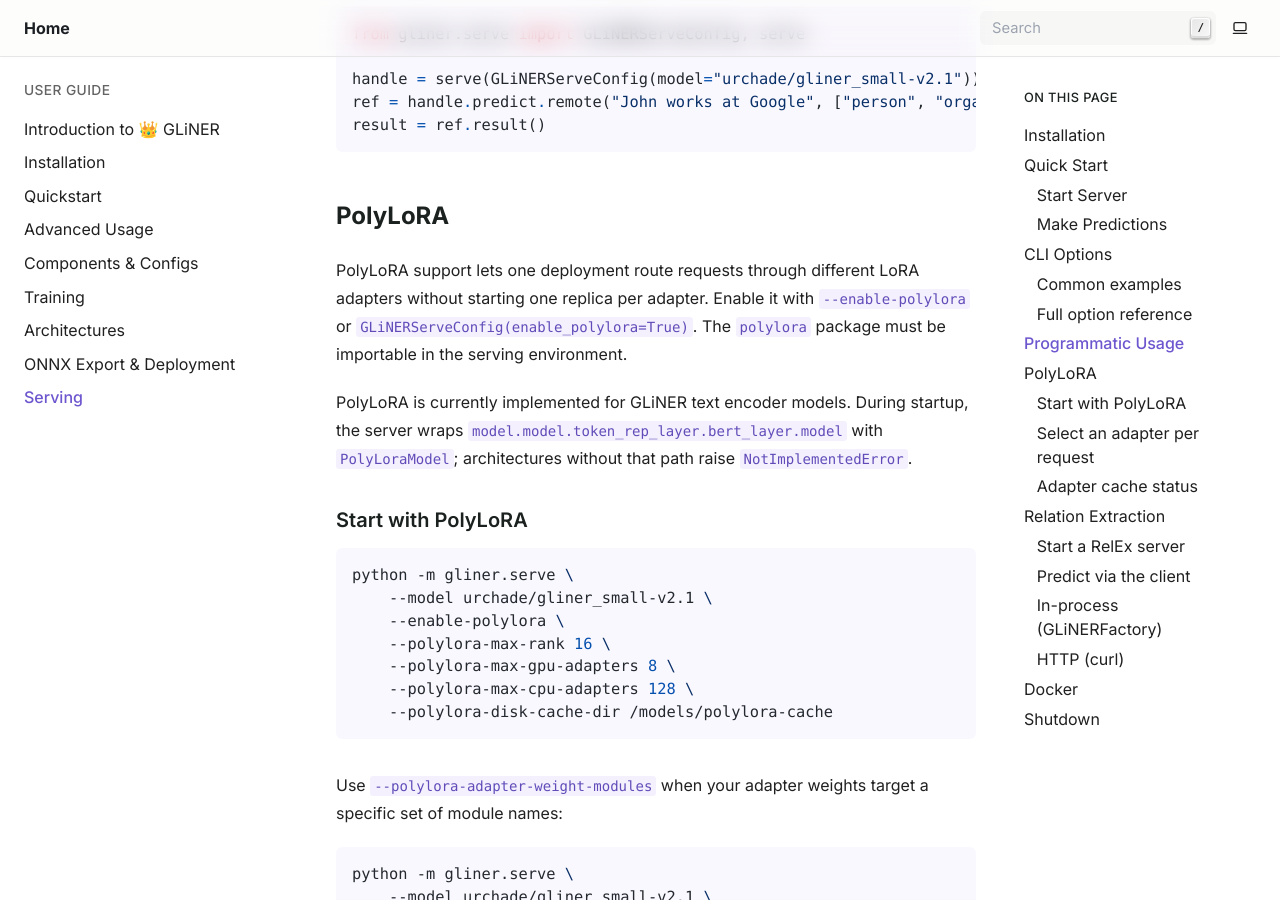
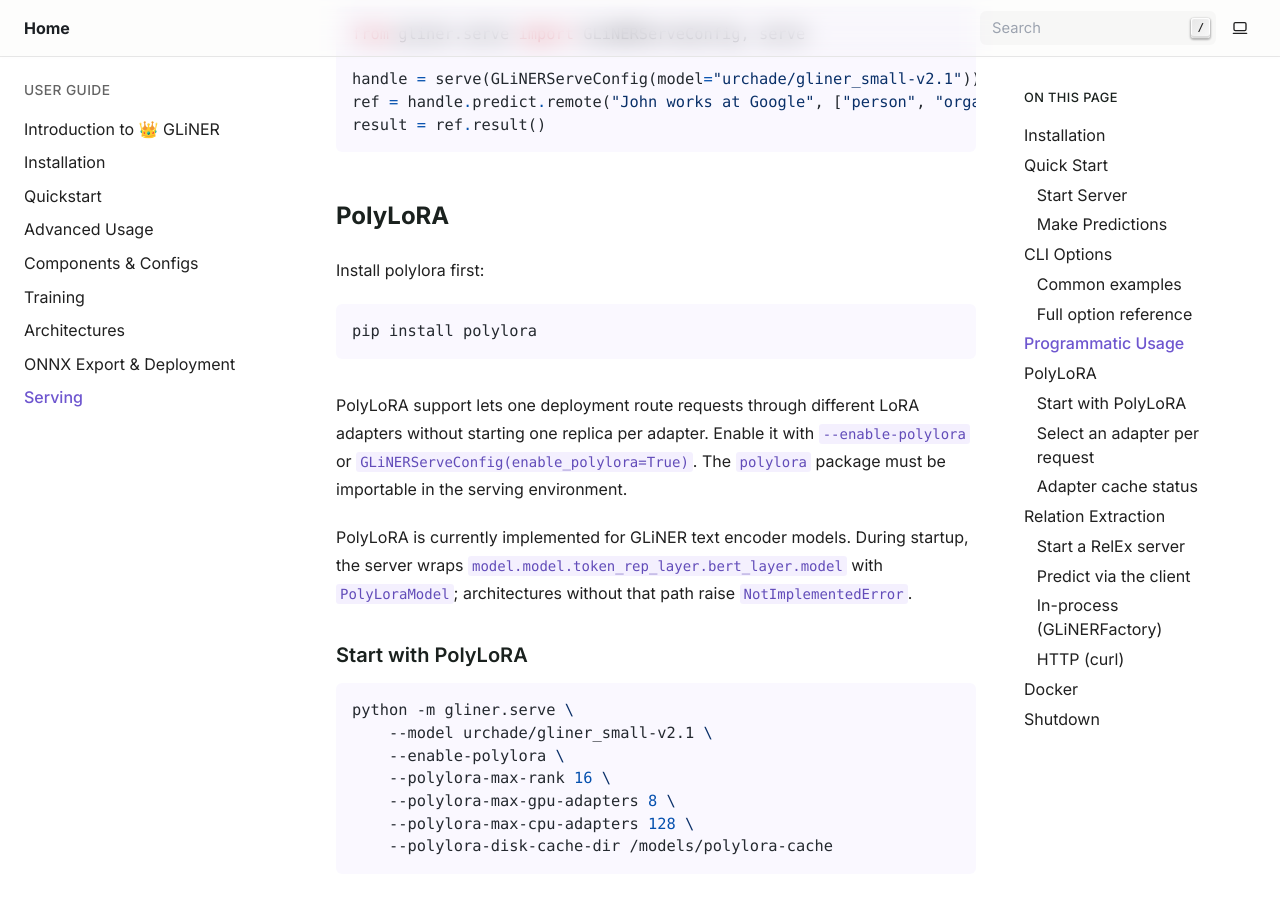
Before and after one commit to urchade/GLiNER, a Sphinx documentation site: the page built from docs/serving.md, in a window 1280 px wide and 900 px high, scrolled down 5476 px. Built offline with Sphinx 7.4.7, drawn with Linux system fonts in a browser that asks for light colours; pages that are not in the unit, such as notebooks, are missing from menus.

Commit message:
add notion on how to install polylora

````diff
--- a/docs/serving.md
+++ b/docs/serving.md
@@ -229,6 +229,11 @@ result = ref.result()
 
 ## PolyLoRA
 
+Install polylora first:
+```bash
+pip install polylora
+```
+
 PolyLoRA support lets one deployment route requests through different LoRA
 adapters without starting one replica per adapter. Enable it with
 `--enable-polylora` or `GLiNERServeConfig(enable_polylora=True)`. The
````
